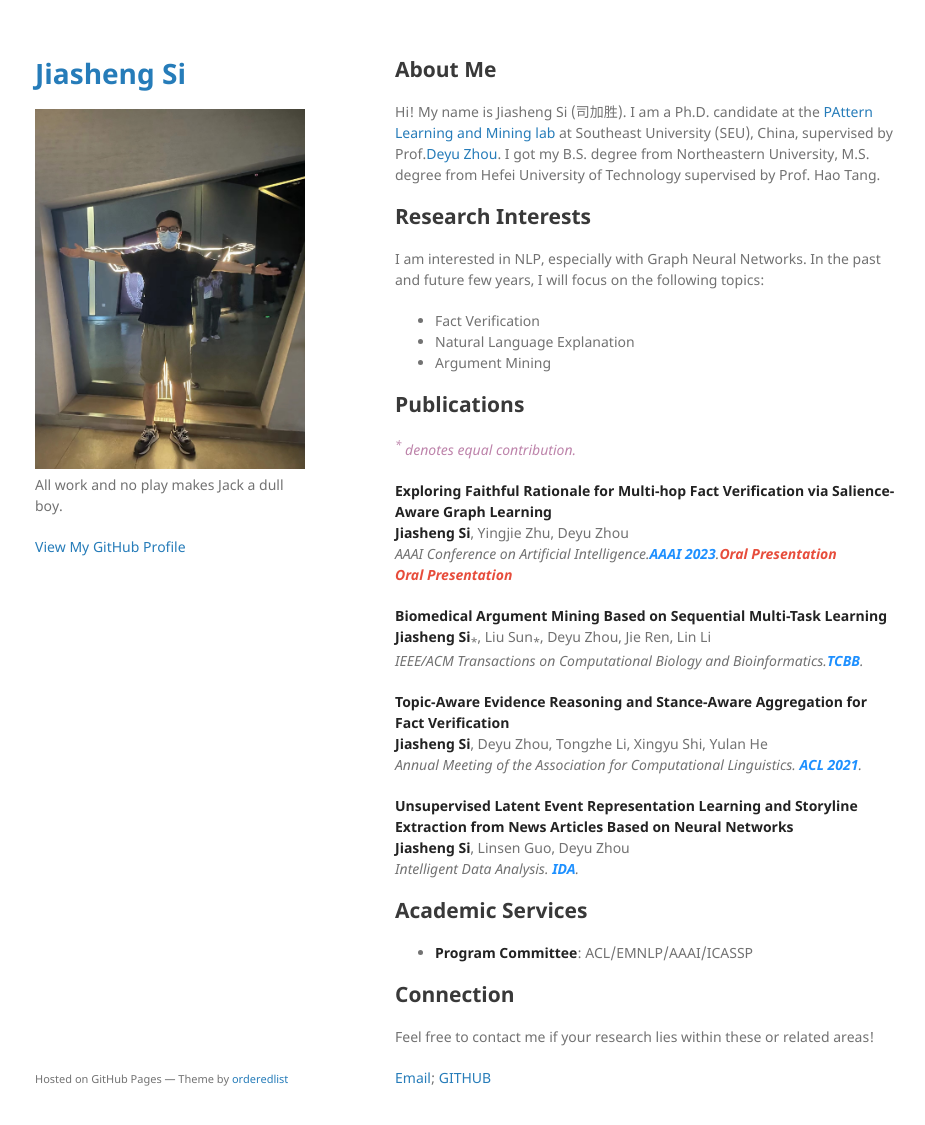
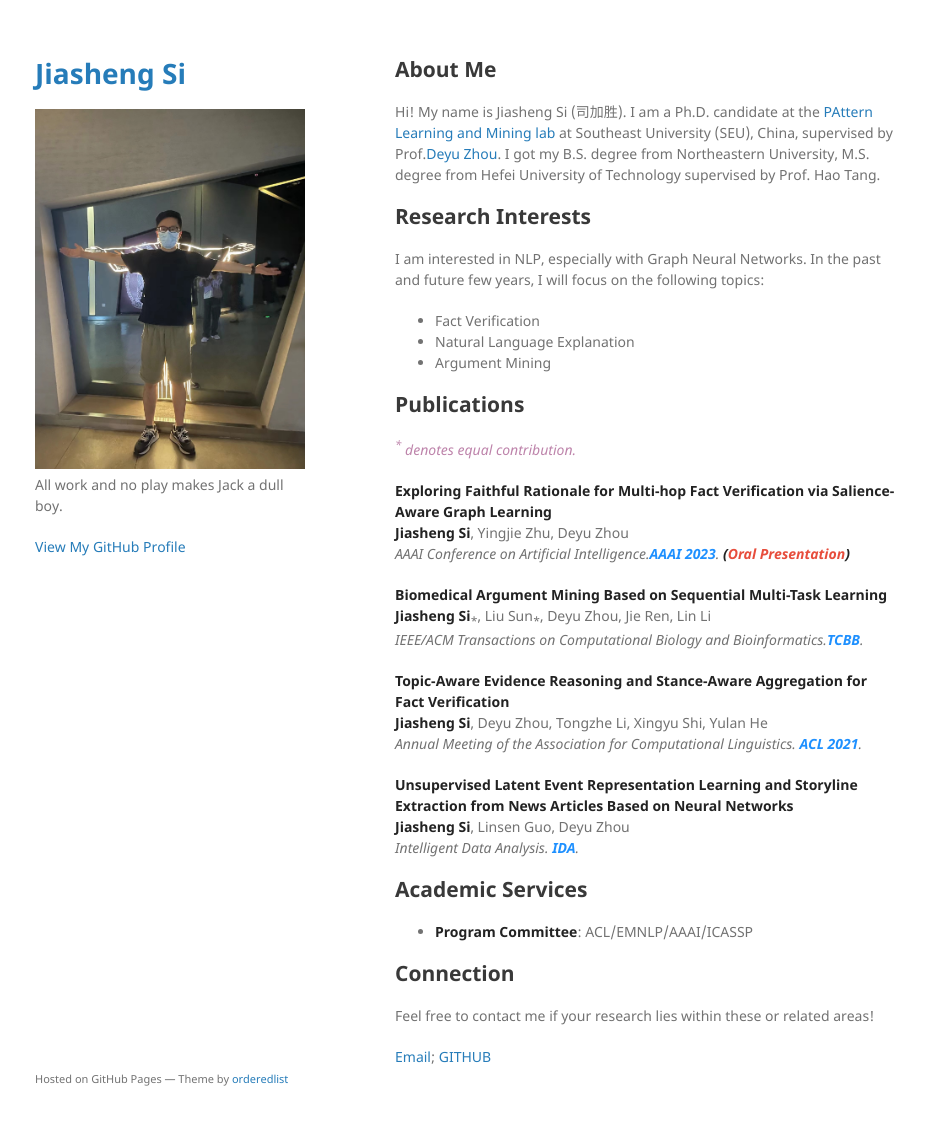
Before and after one commit to jasenchn/jasenchn.github.io, a Jekyll site: the page built from index.md, in a window 1280 px wide and 1158 px high. Shown: the top 1125 px of the window, without its empty margins (175-1100 px from the left). Built offline with Jekyll 4.4.1, drawn with Linux system fonts in a browser that asks for light colours; our own code applies the rules of GitHub Pages for plain Markdown files.

Commit message:
Update index.md

```diff
--- a/index.md
+++ b/index.md
@@ -26,9 +26,7 @@ I will focus on the following topics:
 <br />
 <strong>Jiasheng Si</strong>, Yingjie Zhu, Deyu Zhou
 <br />
-<em>AAAI Conference on Artificial Intelligence.<strong><i style="color:#1e90ff">AAAI 2023</i></strong>.<strong><i style="color:#e74d3c">Oral Presentation</i></strong></em>
-<br />
-  <strong><i style="color:#e74d3c">Oral Presentation</i></strong>
+<em>AAAI Conference on Artificial Intelligence.<strong><i style="color:#1e90ff">AAAI 2023</i></strong>. <strong>(<i style="color:#e74d3c">Oral Presentation</i>)</strong></em>
 <br/>
 </p>
 </div>
```
